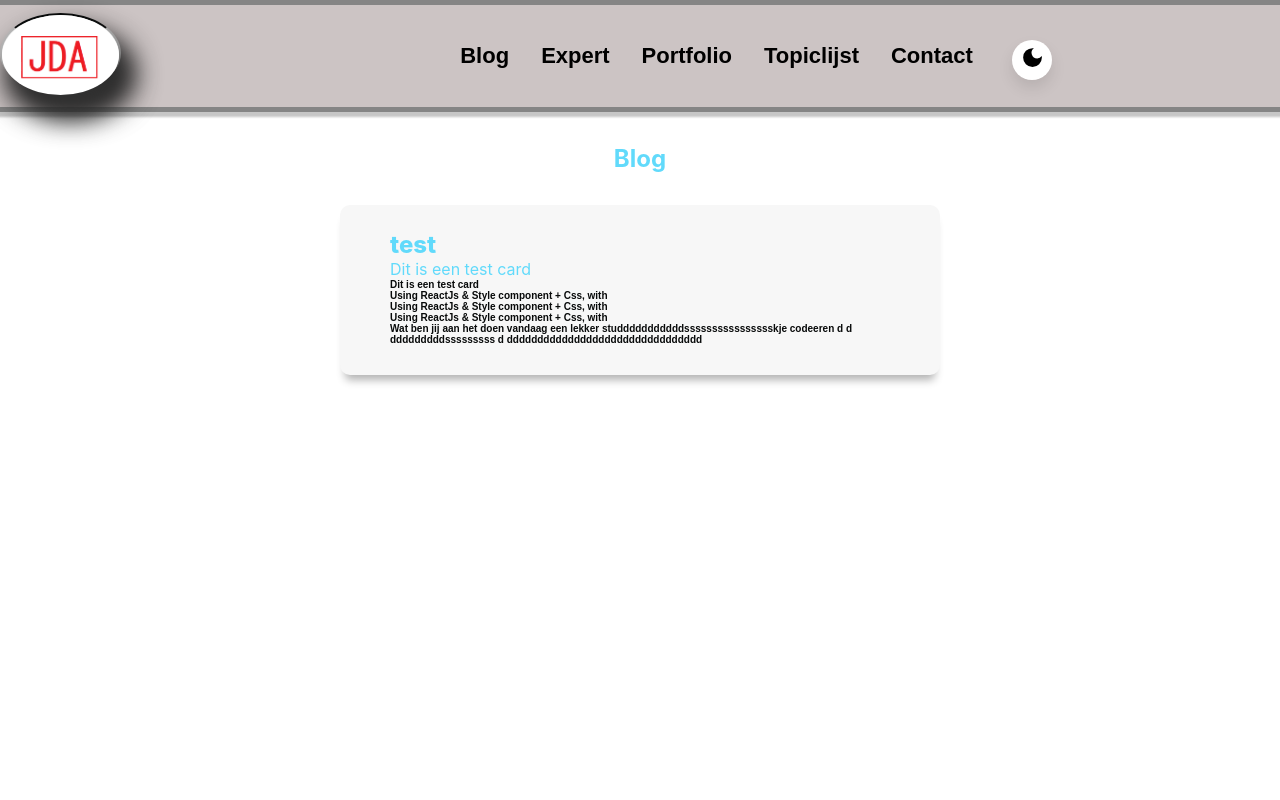
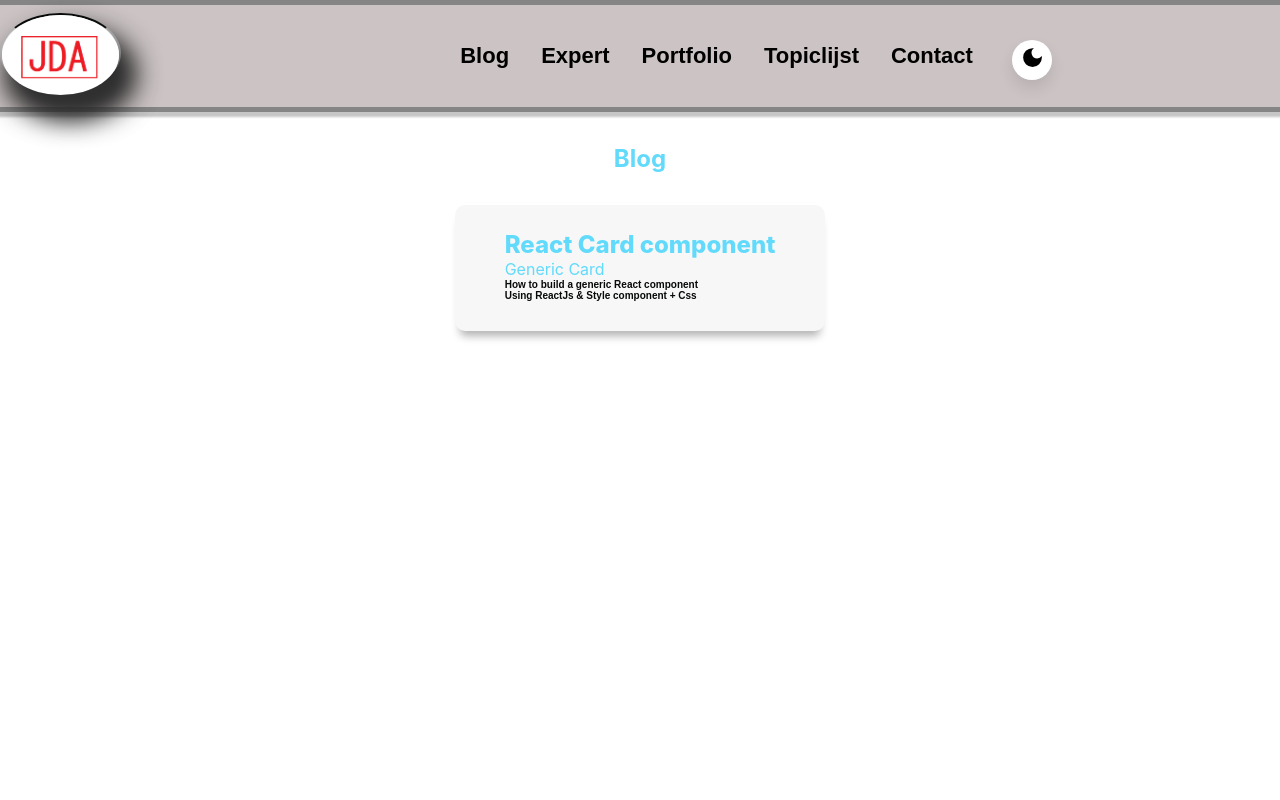
Before and after one commit to darksos34/React_responsive_menu-demo, a React (Create React App) app: page / in a window 1280 px wide. Shown: the top 800 px of the page. Built offline with nearby package versions, Linux system fonts and the light colour scheme.

Commit message:
Modify Big text component

```diff
--- a/src/Components/Card/TextCards/Big/BigTextCard.js
+++ b/src/Components/Card/TextCards/Big/BigTextCard.js
@@ -36,10 +36,8 @@ const BigTextCard = (props) => {
                     <h2 className="btxcard__title" >{props.title}</h2>
                     <p className="btxcard__description">{props.description}</p>
                 </div>
-
-                <h4 className={"btxcard__text"}>{props.description}
-                    {DisplayData} {DisplayData} {DisplayData}
-                    Wat ben jij aan het doen vandaag een lekker studddddddddddsssssssssssssssskje codeeren    d d dddddddddsssssssss d dddddddddddddddddddddddddddddddd
+                <h4 className={"btxcard__text"}>{props.text}
+                    {DisplayData}
                 </h4>
 
             </div>
--- a/src/JsonData/data.json
+++ b/src/JsonData/data.json
@@ -1,8 +1,8 @@
 [
   {
 
-    "text": "Build a responsive Hamburger menu",
-    "description": "Using ReactJs & Style component + Css, with"
+    "text": "How to build a generic React component",
+    "description": "Using ReactJs & Style component + Css"
   }
 
 ]
--- a/src/Pages/Blog/Blog.js
+++ b/src/Pages/Blog/Blog.js
@@ -21,7 +21,7 @@ export default function Blog (){
 
                     <div className="header-title">
                         <nav>
-                            <BigTextCard title="test" description="Dit is een test card" text="test"/>
+                            <BigTextCard title="React Card component" description="Generic Card" text="How to build a generic React component"/>
                         </nav>
                 </div>
             </div>
```
